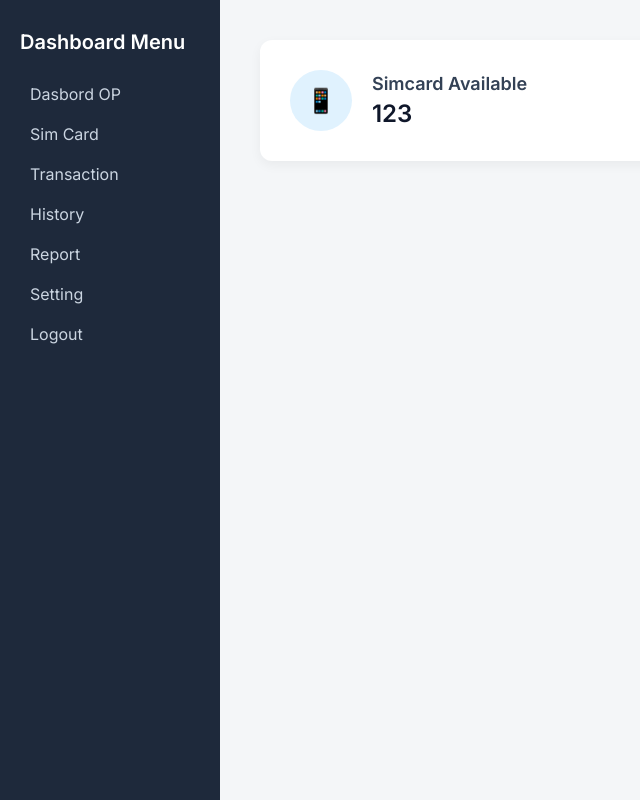
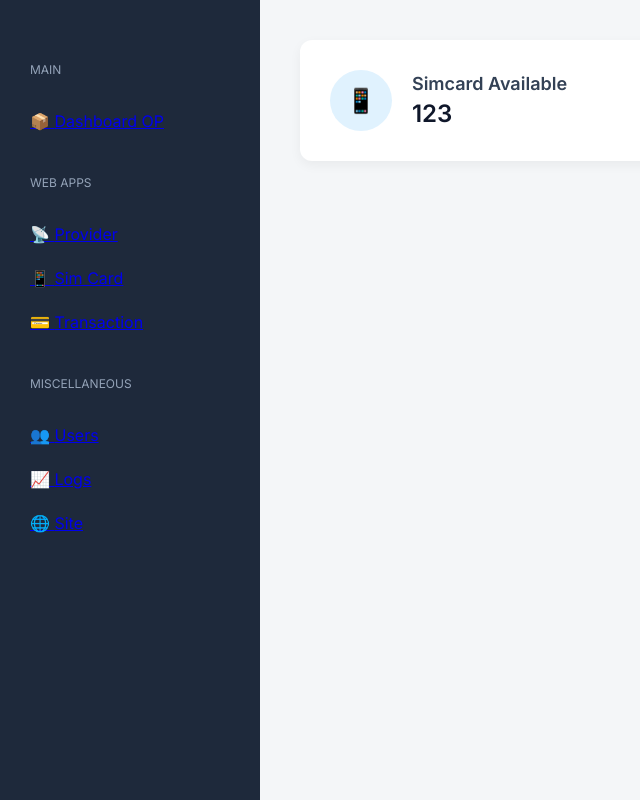
Before and after one commit to Wllyf1102/DataSimcard, a plain HTML site: page index.html in a window 1280 px wide. Shown: the whole page, without its empty margins (0-640 px from the left). Drawn offline with Linux system fonts and the light colour scheme.

Commit message:
Update index.html

```diff
--- a/index.html
+++ b/index.html
@@ -20,15 +20,18 @@
     }
 
     .sidebar {
-      width: 220px;
+      width: 260px;
       background-color: #1e293b;
       color: #fff;
       padding: 30px 20px;
+      overflow-y: auto;
     }
 
-    .sidebar h2 {
-      font-size: 20px;
-      margin-bottom: 20px;
+    .sidebar .nav-category {
+      margin: 20px 0 10px;
+      font-size: 12px;
+      text-transform: uppercase;
+      color: #94a3b8;
     }
 
     .sidebar ul {
@@ -36,15 +39,23 @@
     }
 
     .sidebar ul li {
-      padding: 10px;
+      padding: 12px 10px;
       cursor: pointer;
       color: #cbd5e1;
+      display: flex;
+      align-items: center;
+      gap: 10px;
     }
 
     .sidebar ul li:hover {
       background-color: #334155;
       border-radius: 6px;
       color: #fff;
+    }
+
+    .sidebar ul li svg {
+      width: 20px;
+      height: 20px;
     }
 
     .main {
@@ -86,15 +97,47 @@
 </head>
 <body>
   <div class="sidebar">
-    <h2>Dashboard Menu</h2>
-    <ul>
-      <li>Dasbord OP</li>
-      <li>Sim Card</li>
-      <li>Transaction</li>
-      <li>History</li>
-      <li>Report</li>
-      <li>Setting</li>
-      <li>Logout</li>
+    <ul class="nav" id="mainMenu">
+      <li class="nav-item nav-category">Main</li>
+      <li class="nav-item active">
+        <a href="/dashboard" class="nav-link active">
+          📦 <span class="link-title">Dashboard OP</span>
+        </a>
+      </li>
+
+      <li class="nav-item nav-category">Web Apps</li>
+      <li class="nav-item">
+        <a href="/provider" class="nav-link">
+          📡 <span class="link-title">Provider</span>
+        </a>
+      </li>
+      <li class="nav-item">
+        <a href="/card" class="nav-link">
+          📱 <span class="link-title">Sim Card</span>
+        </a>
+      </li>
+      <li class="nav-item">
+        <a href="/transaction" class="nav-link">
+          💳 <span class="link-title">Transaction</span>
+        </a>
+      </li>
+
+      <li class="nav-item nav-category">Miscellaneous</li>
+      <li class="nav-item">
+        <a href="/user" class="nav-link">
+          👥 <span class="link-title">Users</span>
+        </a>
+      </li>
+      <li class="nav-item">
+        <a href="/logs" class="nav-link">
+          📈 <span class="link-title">Logs</span>
+        </a>
+      </li>
+      <li class="nav-item">
+        <a href="/site" class="nav-link">
+          🌐 <span class="link-title">Site</span>
+        </a>
+      </li>
     </ul>
   </div>
   <div class="main">
```
